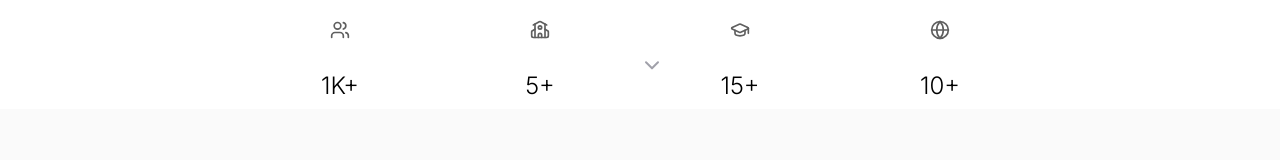
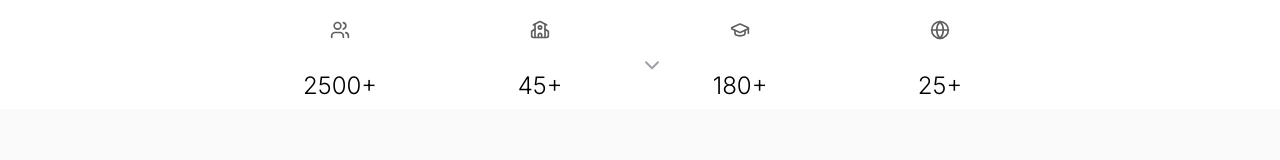
Before and after one commit to nischalsb/EduN-Website, a React (Vite) app: page / in a window 1280 px wide. Shown: the part 755-915 px from the top of the page. Built offline with nearby package versions, Linux system fonts and the light colour scheme.

Commit message:
fixed build errors

```diff
--- a/src/components/Layout/Footer.tsx
+++ b/src/components/Layout/Footer.tsx
@@ -1,5 +1,5 @@
 import React from 'react';
-import { Link, useLocation } from 'react-router-dom';
+import { Link } from 'react-router-dom';
 import { Facebook, Twitter, Instagram, Linkedin, Mail, Phone, MapPin } from 'lucide-react';
 import { SITE_CONFIG } from '../../lib/constants';
 
@@ -84,8 +84,8 @@ const Footer: React.FC = () => {
         <div className="border-t border-gray-800 mt-8 pt-8 text-center">
           <p className="text-white text-sm">
             2024 {SITE_CONFIG.name}. All rights reserved. |
-            <Link to="/privacy" onClick={scrollToTop} className="text-white hover:text-gray-300 ml-1">Privacy Policy</Link> |
-            <Link to="/terms" onClick={scrollToTop} className="text-white hover:text-gray-300 ml-1">Terms of Service</Link>
+            <Link to="/privacy" className="text-white hover:text-gray-300 ml-1">Privacy Policy</Link> |
+            <Link to="/terms" className="text-white hover:text-gray-300 ml-1">Terms of Service</Link>
           </p>
         </div>
       </div>
--- a/src/pages/About.tsx
+++ b/src/pages/About.tsx
@@ -14,12 +14,7 @@ import { Link } from 'react-router-dom';
 
 
 const About: React.FC = () => {
-  const scrollToTop = () => {
-    window.scrollTo({
-      top: 0,
-      behavior: 'smooth'
-    });
-  };
+
 
   const values = [
     {
--- a/src/pages/Home.tsx
+++ b/src/pages/Home.tsx
@@ -212,10 +212,10 @@ const Home = () => {
               transition={{ delay: 1, duration: 0.8 }}
             >
               {[
-                { icon: Users, value: "1K+", label: "Students" },
-                { icon: School, value: "5+", label: "Schools" },
-                { icon: GraduationCap, value: "15+", label: "Teachers" },
-                { icon: Globe, value: "10+", label: "Communities" },
+                { icon: Users, value: "2500+", label: "Students" },
+                { icon: School, value: "45+", label: "Schools" },
+                { icon: GraduationCap, value: "180+", label: "Teachers" },
+                { icon: Globe, value: "25+", label: "Communities" },
               ].map((stat) => (
                 <motion.div
                   key={stat.label}
--- a/src/pages/Team.tsx
+++ b/src/pages/Team.tsx
@@ -478,10 +478,8 @@ const TeamMemberCard: React.FC<{
   index: number;
   onClick: (member: TeamMember) => void;
 }> = ({ member, index, onClick }) => {
-  // All members should have circular borders
-  const circularBorderMembers = ["Nischal Singh Bista", "Sulav Khanal", "Sandesh Paudel", "Birendra Madai",
-    "Kalpana Acharya", "Byanjana Pokhrel", "Sushmita Khanal", "Abhiyan Thapa", "Tilak Dhital"];
-  const hasCircularBorder = true; // All members should have circular borders
+  // All members have circular borders
+  const hasCircularBorder = true;
 
   return (
     <motion.div
```
